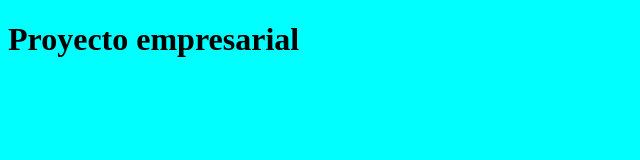
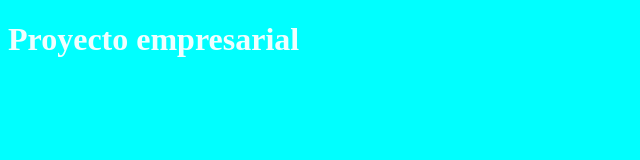
Before and after one commit to lezgardaniel/git-pildoras, a plain HTML site: page index.html in a window 1280 px wide. Shown: the whole page, without its empty margins (0-640 px from the left). Drawn offline with Linux system fonts and the light colour scheme.

Commit message:
Negrita y color a la pagina

```diff
--- a/css/estilos.css
+++ b/css/estilos.css
@@ -1,3 +1,5 @@
 body{
     background-color: aqua;
+    font-weight: bold;
+    color: azure;
 }
```
